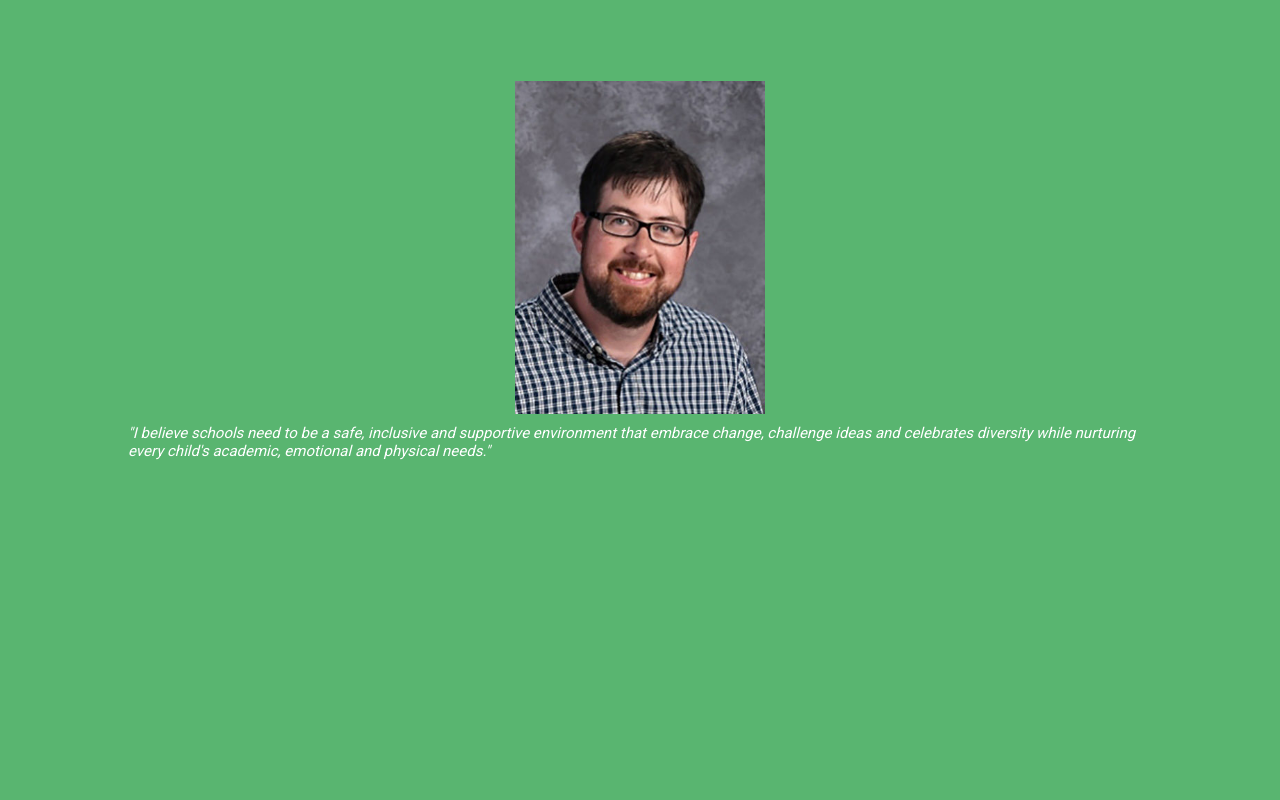
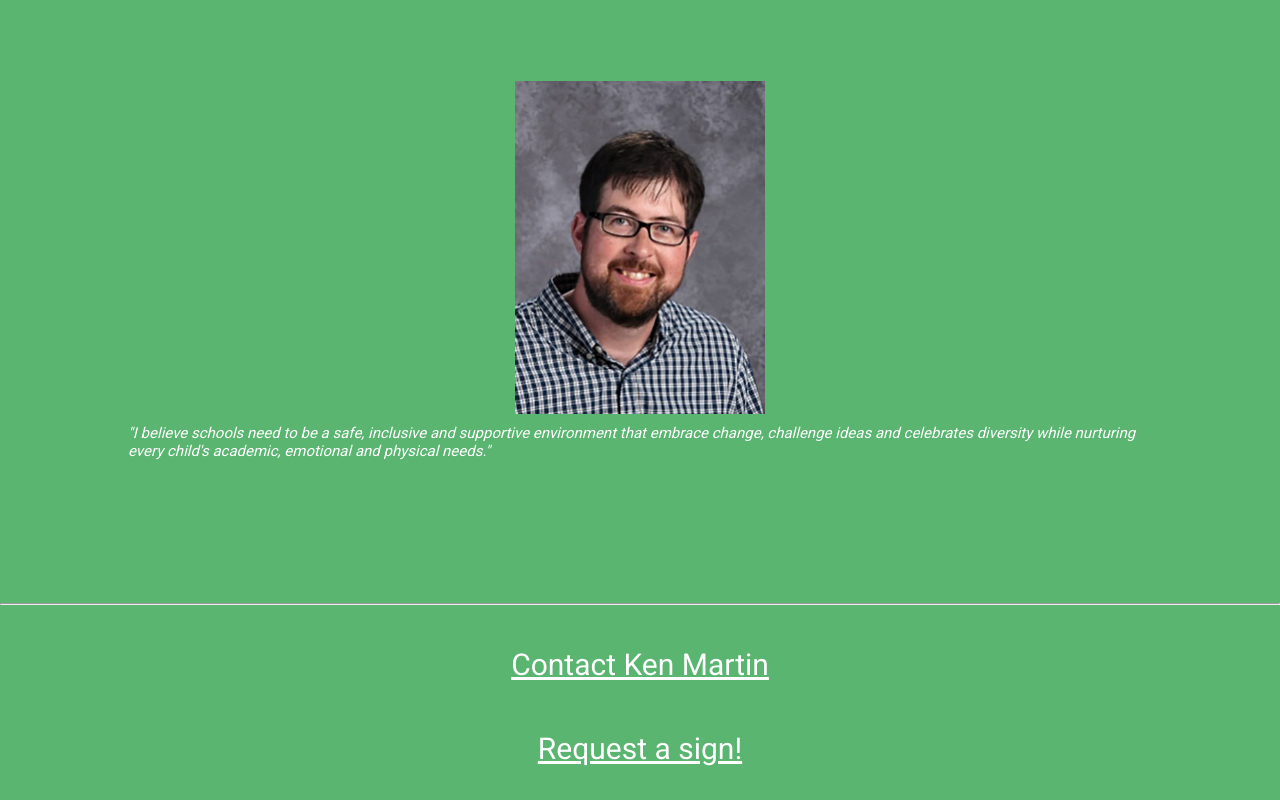
Before and after one commit to platform6/kenmartin4schoolboard, a plain HTML site: page index.html in a window 1280 px wide. Shown: the part 2162-2962 px from the top of the page. Before the commit the page ends 2765 px from the top, so only its background shows below. Drawn offline with Linux system fonts and the light colour scheme.

Commit message:
adding contact info and footer

```diff
--- a/css/styles.css
+++ b/css/styles.css
@@ -145,6 +145,29 @@ a {
   top: 0;
 }
 
+footer{
+  display: flex;
+  justify-content: center;
+  flex-direction: column;
+}
+
+#email {
+  text-align: center;
+  bottom: 0;
+  color: white;
+  font-size: 30px;
+  padding: 10px;
+  margin: 5px;
+}
+
+#req-sign {
+  text-align: center;
+  bottom: 0;
+  color: white;
+  font-size: 30px;
+  padding: 10px;
+  margin: 5px;
+}
 
 /*
 IPHONE -----------------------------------------------------------------
--- a/index.html
+++ b/index.html
@@ -106,5 +106,13 @@
         emotional and physical needs."</i></p>
     </div>
  </section>
+ <hr>
+ <footer>
+   <br>
+     <a id="email" href="mailto:kmartin1000@comcast.net">Contact Ken Martin</a>
+     <br>
+     <a id="req-sign" href="https://forms.gle/VKX3JT34VxpQYm8h6" target="_blank">Request a sign!</a>
+   <br>
+ </footer>
 </body>
 </html>
```
